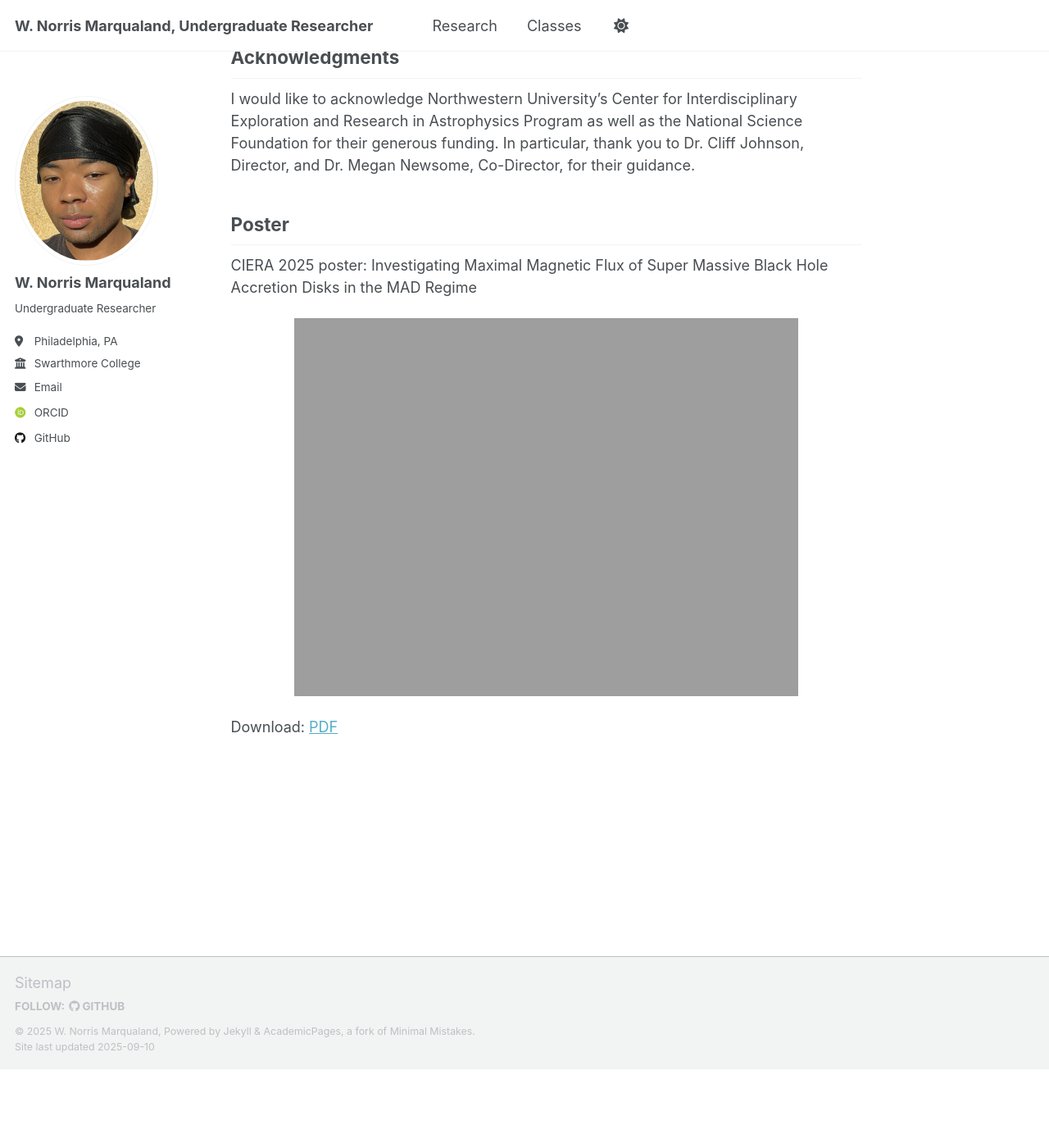
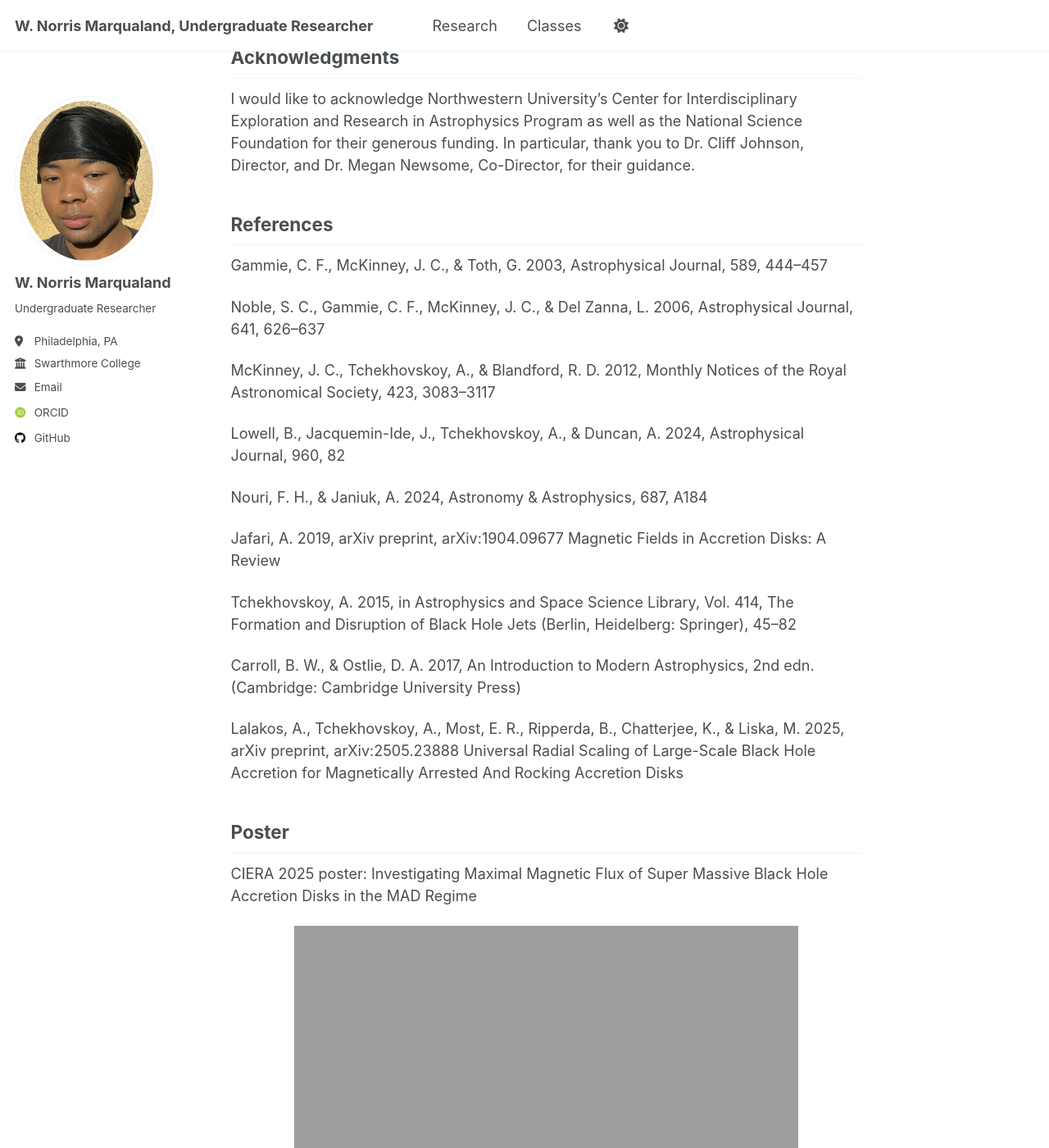
Before and after one commit to mnorris12/mnorris12.github.io, a Jekyll site: the page built from _pages/Research.md, in a window 1280 px wide and 1400 px high, scrolled down 6562 px. Shown: the whole window at 82% size. Built offline with Jekyll 4.4.1, drawn with Linux system fonts in a browser that asks for light colours; some web fonts are replaced; a script that is not in the unit is left out; before the commit the page ends 7866 px from its top, so only the background shows below that.

Commit message:
Update Research.md

```diff
--- a/_pages/Research.md
+++ b/_pages/Research.md
@@ -84,6 +84,28 @@ The bending and receptivity to bending of magnetic field lines in the accretion
 
 I would like to acknowledge Northwestern University’s Center for Interdisciplinary Exploration and Research in Astrophysics Program as well as the National Science Foundation for their generous funding. In particular, thank you to Dr. Cliff Johnson, Director, and Dr. Megan Newsome, Co-Director, for their guidance.
 
+## References
+
+Gammie, C. F., McKinney, J. C., & Toth, G. 2003, Astrophysical Journal, 589, 444–457
+
+Noble, S. C., Gammie, C. F., McKinney, J. C., & Del Zanna, L. 2006, Astrophysical Journal, 641, 626–637
+
+McKinney, J. C., Tchekhovskoy, A., & Blandford, R. D. 2012, Monthly Notices of the Royal Astronomical Society, 423, 3083–3117
+
+Lowell, B., Jacquemin-Ide, J., Tchekhovskoy, A., & Duncan, A. 2024, Astrophysical Journal, 960, 82
+
+Nouri, F. H., & Janiuk, A. 2024, Astronomy & Astrophysics, 687, A184
+
+Jafari, A. 2019, arXiv preprint, arXiv:1904.09677
+Magnetic Fields in Accretion Disks: A Review
+
+Tchekhovskoy, A. 2015, in Astrophysics and Space Science Library, Vol. 414, The Formation and Disruption of Black Hole Jets (Berlin, Heidelberg: Springer), 45–82
+
+Carroll, B. W., & Ostlie, D. A. 2017, An Introduction to Modern Astrophysics, 2nd edn. (Cambridge: Cambridge University Press)
+
+Lalakos, A., Tchekhovskoy, A., Most, E. R., Ripperda, B., Chatterjee, K., & Liska, M. 2025, arXiv preprint, arXiv:2505.23888
+Universal Radial Scaling of Large-Scale Black Hole Accretion for Magnetically Arrested And Rocking Accretion Disks
+
 ## Poster
 
 CIERA 2025 poster: Investigating Maximal Magnetic Flux of Super Massive Black Hole Accretion Disks in the MAD Regime
```
